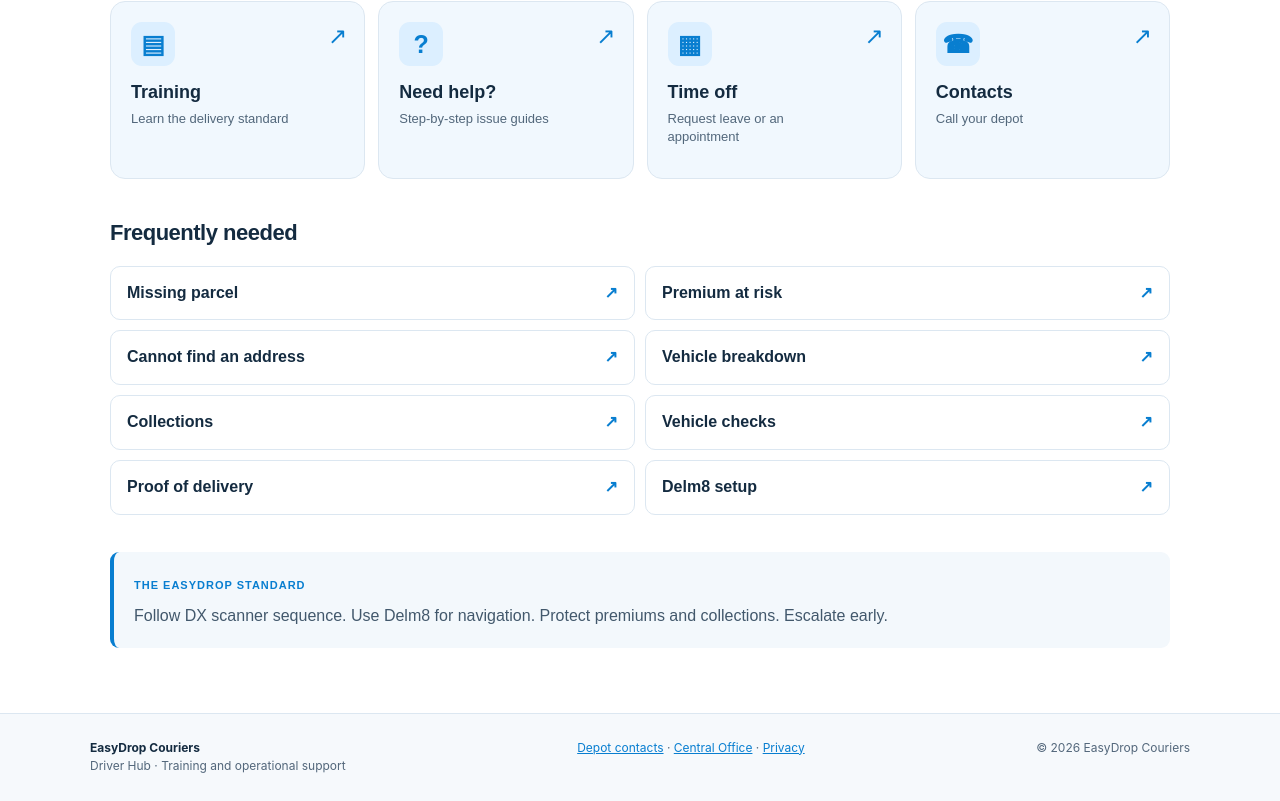
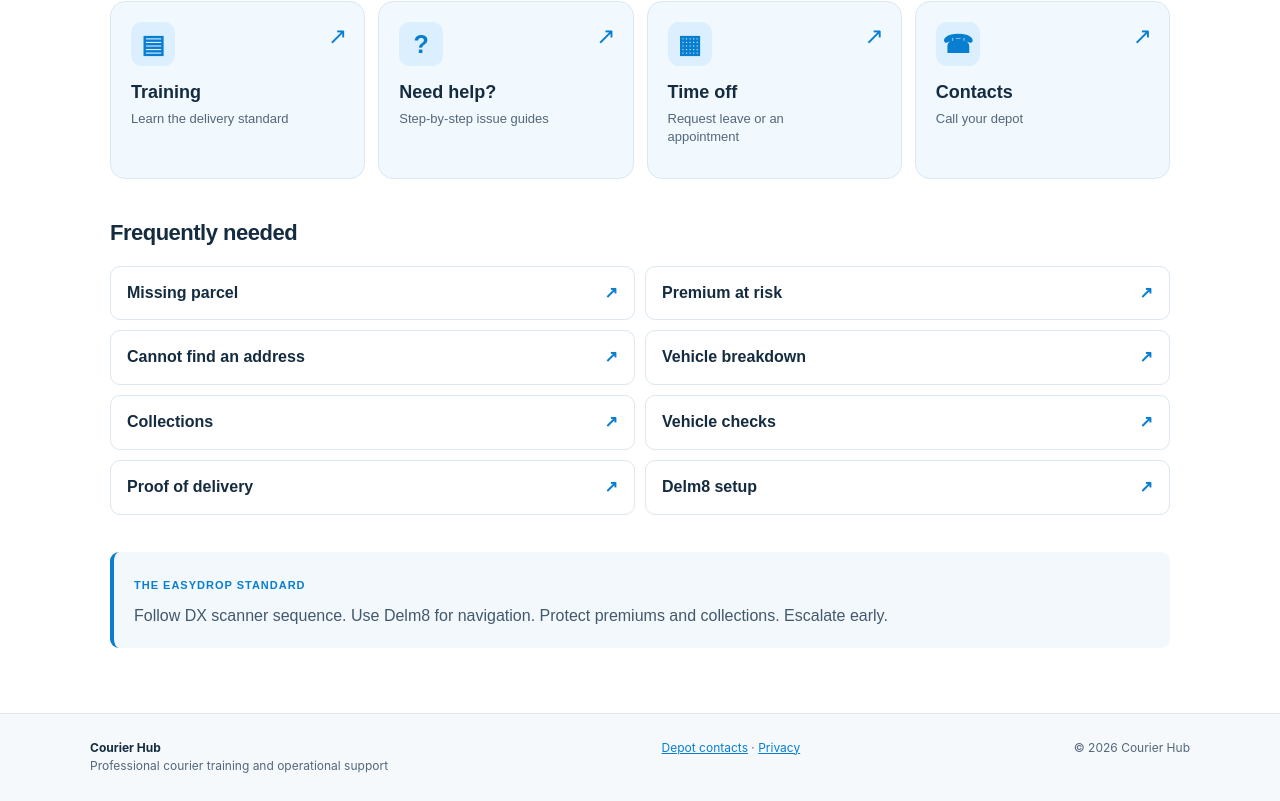
Before and after one commit to 4x4masterb-pixel/easydrop-driver-hub, a Next.js app: page / in a window 1280 px wide. Shown: the part 385-1186 px from the top of the page. Built offline with nearby package versions, Linux system fonts and the light colour scheme.

Commit message:
Rebrand Driver Hub as independent Courier Hub

```diff
--- a/app/layout.js
+++ b/app/layout.js
@@ -1,5 +1,5 @@
 import "./globals.css";
 import "./home-v2.css";
-export const metadata={title:"EasyDrop Driver Hub",description:"Driver training, route support and operational guidance",manifest:"/manifest.webmanifest"};
+export const metadata={title:"Courier Hub",description:"Driver training, route support and operational guidance",manifest:"/manifest.webmanifest"};
 export const viewport={themeColor:"#ffffff",width:"device-width",initialScale:1};
-export default function RootLayout({children}){return <html lang="en"><body>{children}<footer className="edFooter"><div><strong>EasyDrop Couriers</strong><div>Driver Hub · Training and operational support</div></div><div><a href="/contacts">Depot contacts</a> · <a href="mailto:centraloffice@easydropcouriers.com">Central Office</a> · <a href="/privacy">Privacy</a></div><div>© {new Date().getFullYear()} EasyDrop Couriers</div></footer></body></html>}
+export default function RootLayout({children}){return <html lang="en"><body>{children}<footer className="edFooter"><div><strong>Courier Hub</strong><div>Professional courier training and operational support</div></div><div><a href="/contacts">Depot contacts</a> · <a href="/privacy">Privacy</a></div><div>© {new Date().getFullYear()} Courier Hub</div></footer></body></html>}
```
